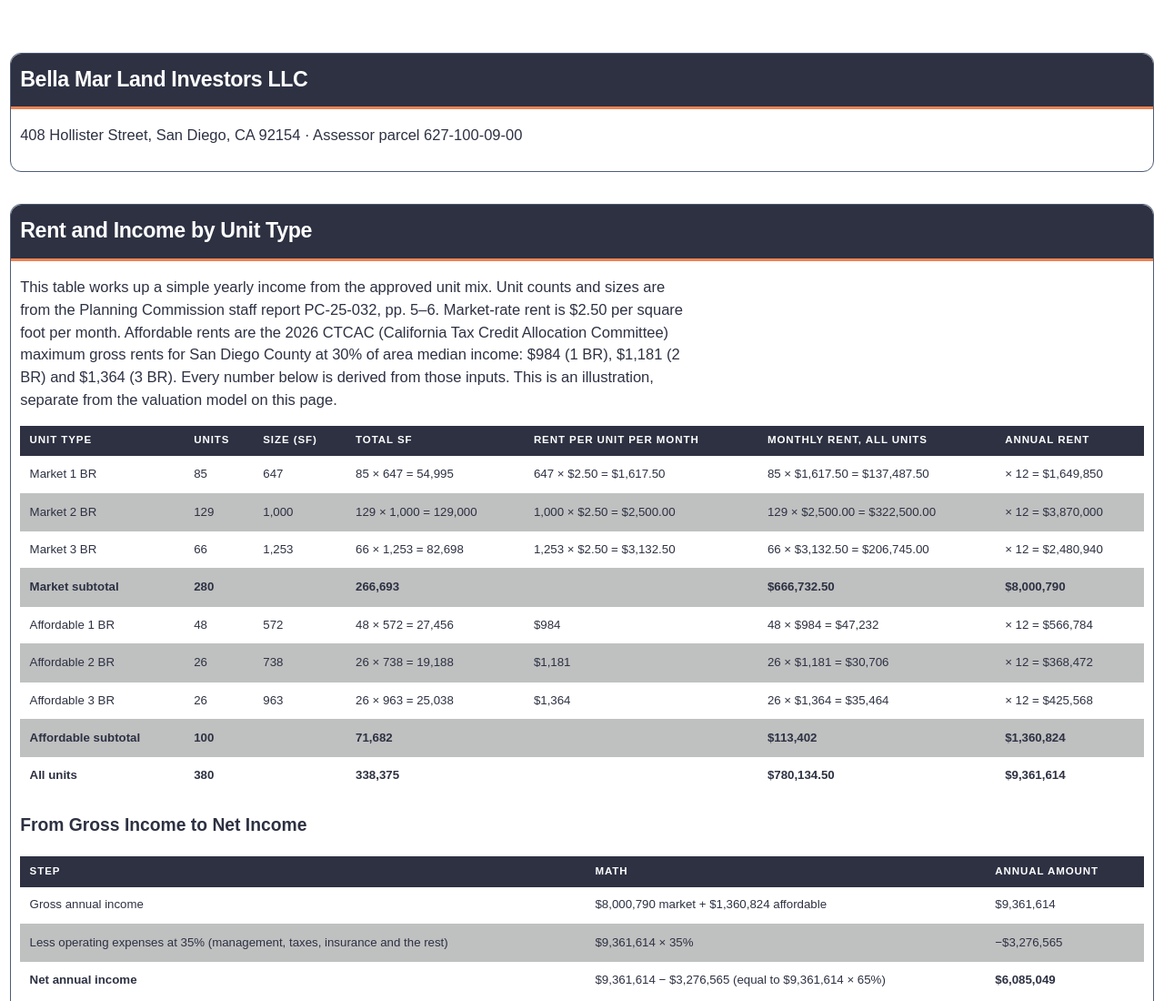
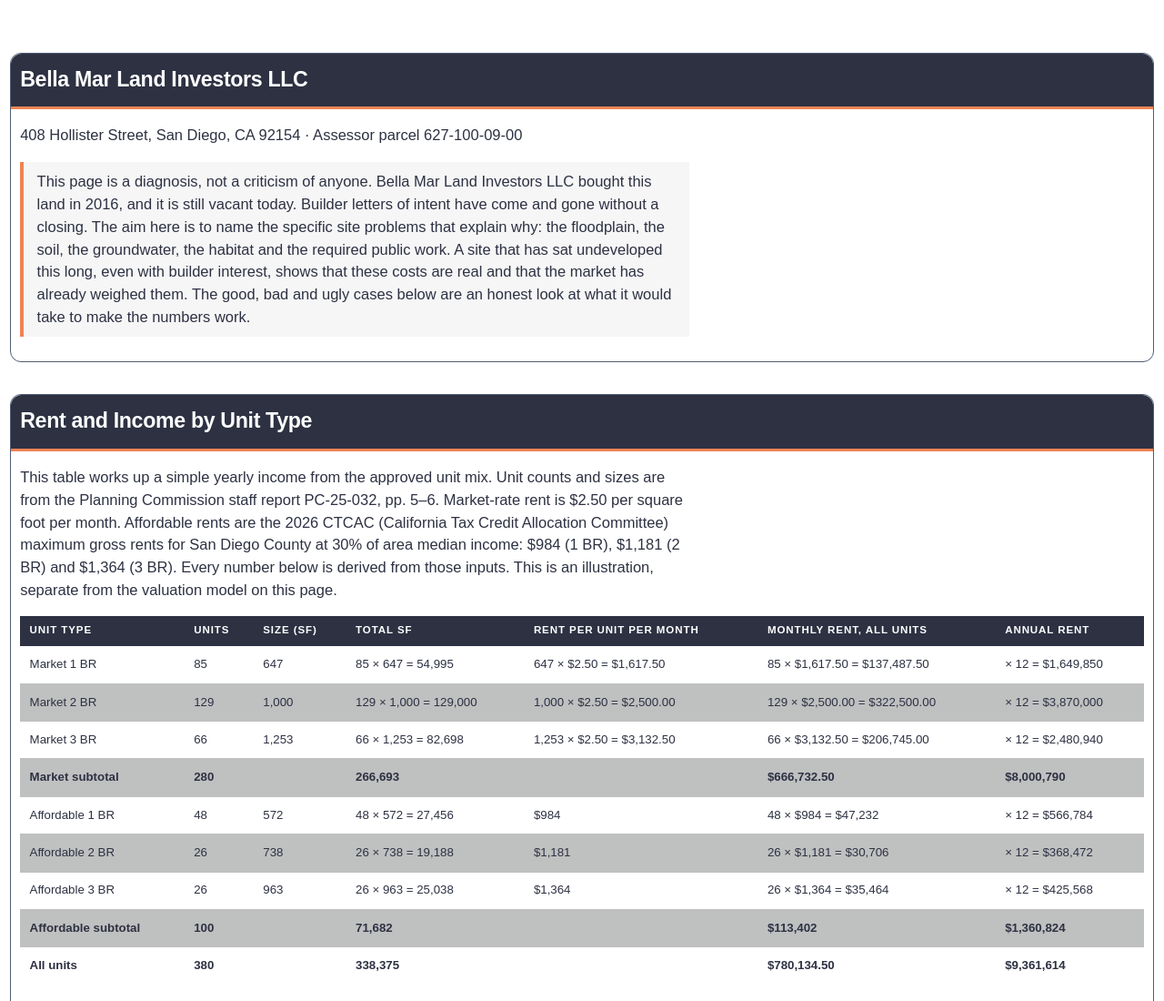
Before and after one commit to michaelc-creator/phair-valuation-rshntu, a plain HTML site: page bella-mar.html in a window 1280 px wide. Shown: the top 1100 px of the page at 91% size. Drawn offline with Linux system fonts and the light colour scheme.

Commit message:
Draft only: add diagnosis framing line at top (no valuation change)

```diff
--- a/bella-mar.html
+++ b/bella-mar.html
@@ -925,6 +925,7 @@ section.block.loc-lead .loc-banner .loc-big-lbl { color: #BFC0C0; }
 <section class="block" id="summary">
 <h2>Bella Mar Land Investors LLC</h2>
 <p>408 Hollister Street, San Diego, CA 92154 · Assessor parcel 627-100-09-00</p>
+<p class="diagnosis-frame" style="border-left:4px solid #EF8354;padding:.6rem .9rem;margin-top:.8rem;background:#F6F6F7">This page is a diagnosis, not a criticism of anyone. Bella Mar Land Investors LLC bought this land in 2016, and it is still vacant today. Builder letters of intent have come and gone without a closing. The aim here is to name the specific site problems that explain why: the floodplain, the soil, the groundwater, the habitat and the required public work. A site that has sat undeveloped this long, even with builder interest, shows that these costs are real and that the market has already weighed them. The good, bad and ugly cases below are an honest look at what it would take to make the numbers work.</p>
 </section>
 
 <section class="block" id="unit-income">
```
